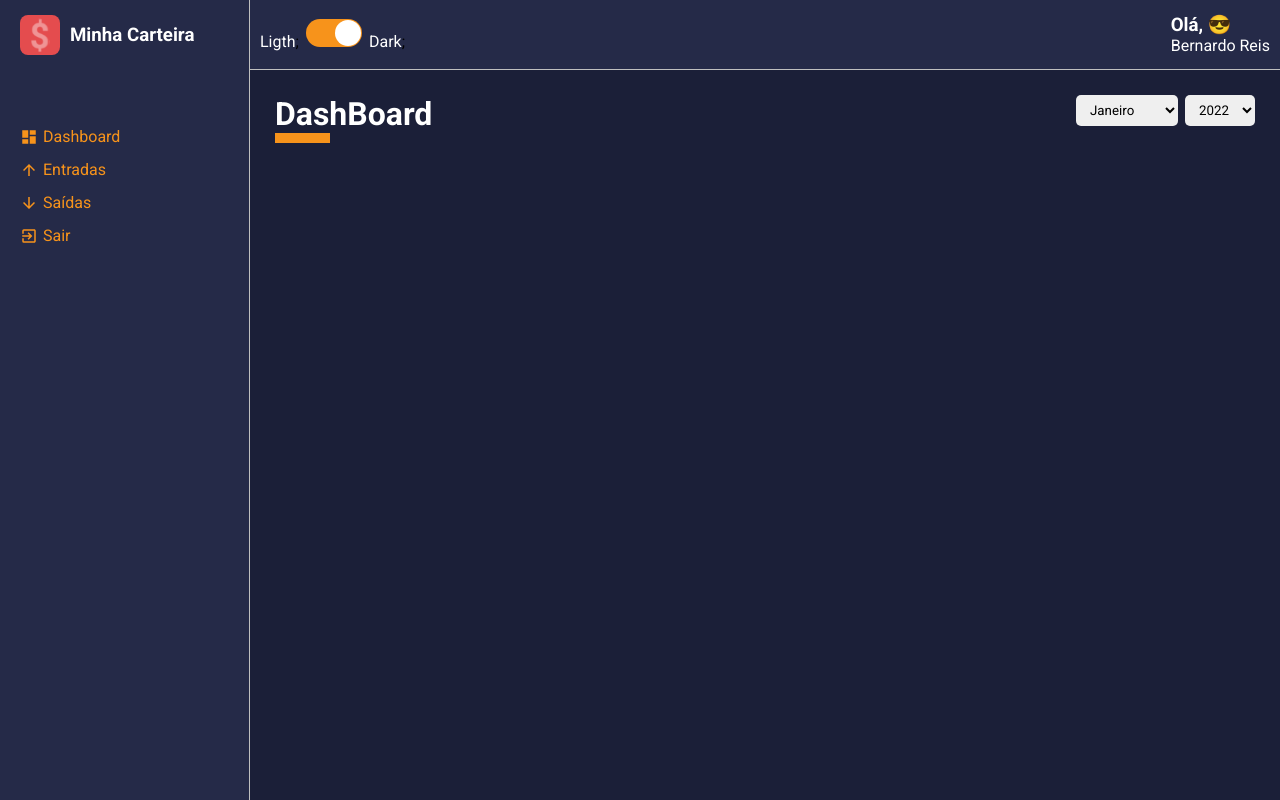
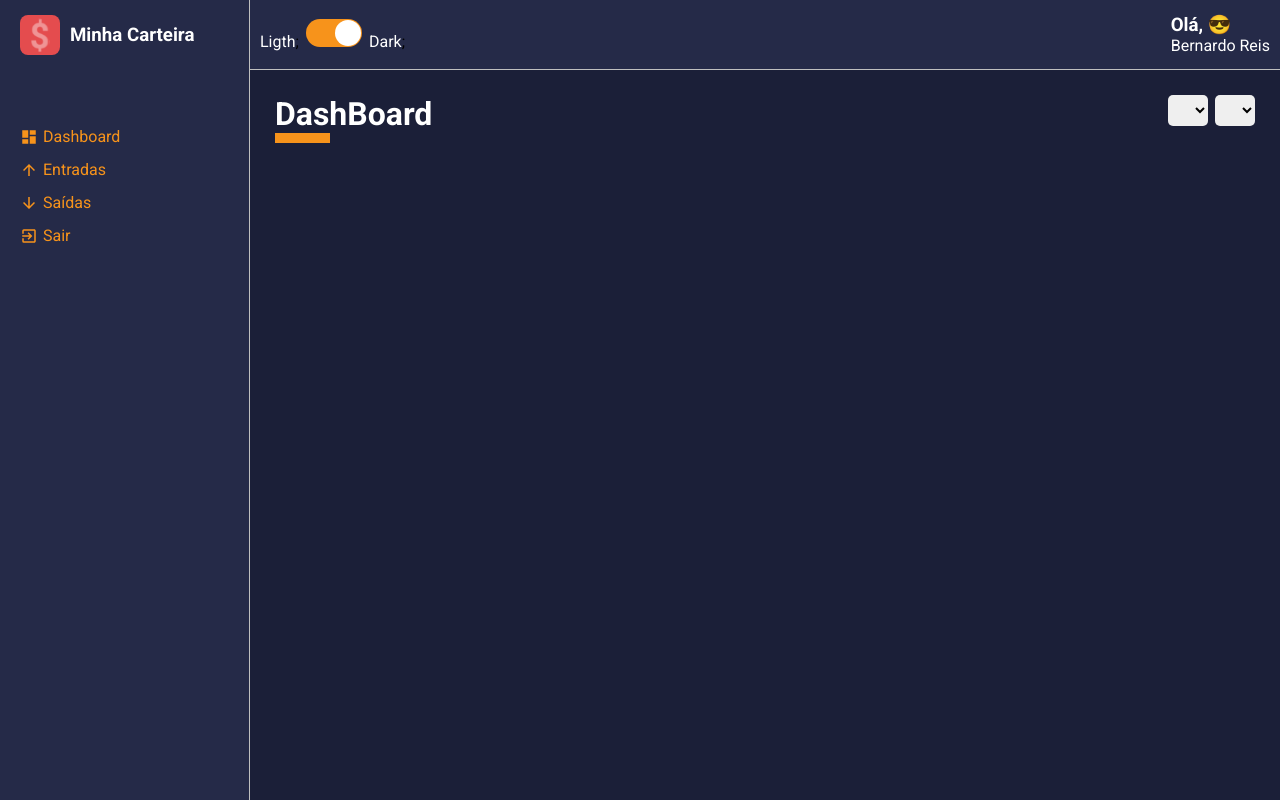
Before and after one commit to devBernardo-Mendes/react-dashboard, a React (Create React App) app: page /dashboard in a window 1280 px wide. Built offline with nearby package versions, Linux system fonts and the light colour scheme.

Commit message:
fix: :bug: Fix a bug, render optins input

```diff
--- a/src/pages/Dashboard/index.tsx
+++ b/src/pages/Dashboard/index.tsx
@@ -13,14 +13,13 @@ import { Container } from "./styles";
 // -------------------------------------------------
 // style
 // -------------------------------------------------
-import { months, years } from "../../utils/shared/optionsDrodown/utils";
 
 const Dashboard: React.FC = () => {
   return (
     <Container>
       <ContentHeader title="DashBoard" lineColor="#F7931B">
-        <SelectInput option={months} onChange={() => {}} />
-        <SelectInput option={years} onChange={() => {}} />
+        <SelectInput option={[]} onChange={() => {}} />
+        <SelectInput option={[]} onChange={() => {}} />
       </ContentHeader>
     </Container>
   );
```
